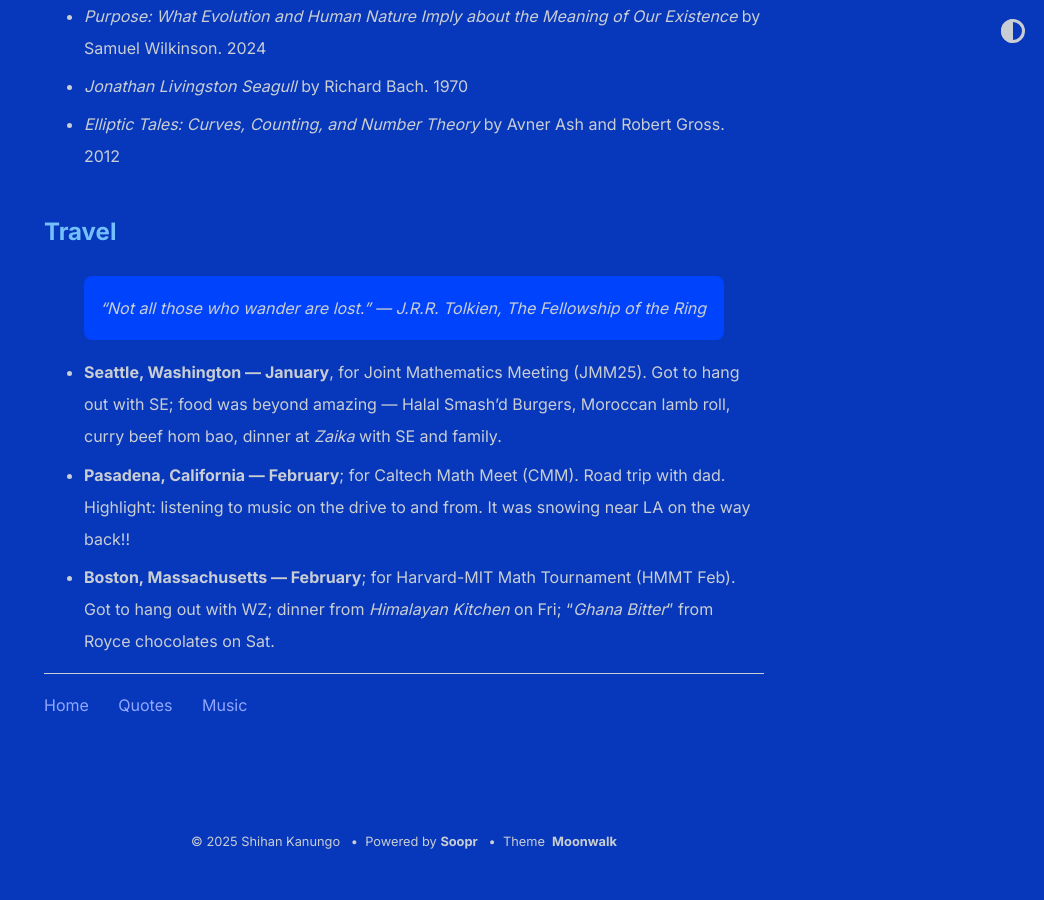
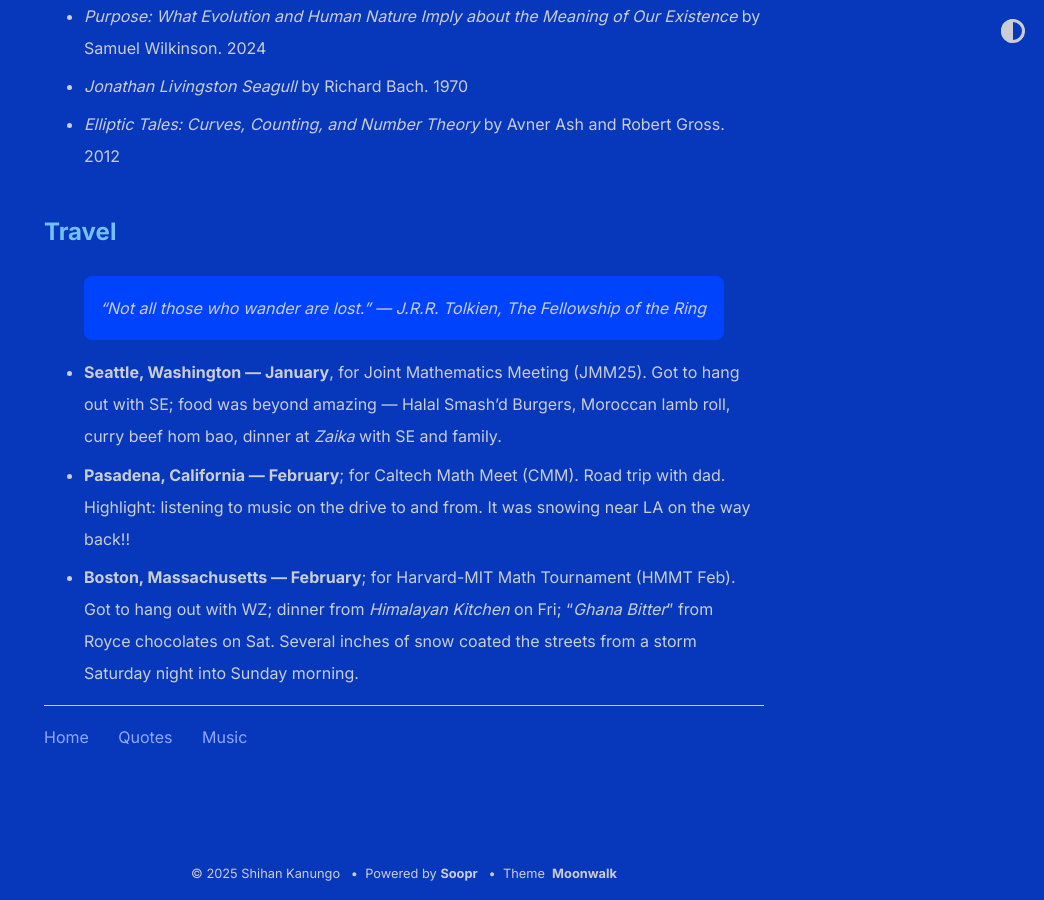
Before and after one commit to shihankanungo/shihankanungo.github.io, a Jekyll site: the page built from wrapped.md, in a window 1280 px wide and 900 px high, scrolled down 1760 px. Shown: the whole window, without its empty margins (236-1280 px from the left). Built offline with Jekyll 4.4.1, drawn with Linux system fonts in a browser that asks for light colours; before the commit the page ends 2628 px from its top, so only the background shows below that.

Commit message:
Update wrapped.md

```diff
--- a/wrapped.md
+++ b/wrapped.md
@@ -52,4 +52,4 @@
 
 - **Seattle, Washington --- January**, for Joint Mathematics Meeting (JMM25). Got to hang out with SE; food was beyond amazing --- Halal Smash'd Burgers, Moroccan lamb roll, curry beef hom bao, dinner at *Zaika* with SE and family.
 - **Pasadena, California --- February**; for Caltech Math Meet (CMM). Road trip with dad. Highlight: listening to music on the drive to and from. It was snowing near LA on the way back!!
-- **Boston, Massachusetts --- February**; for Harvard-MIT Math Tournament (HMMT Feb). Got to hang out with WZ; dinner from *Himalayan Kitchen* on Fri; "*Ghana Bitter*" from Royce chocolates on Sat.
+- **Boston, Massachusetts --- February**; for Harvard-MIT Math Tournament (HMMT Feb). Got to hang out with WZ; dinner from *Himalayan Kitchen* on Fri; "*Ghana Bitter*" from Royce chocolates on Sat. Several inches of snow coated the streets from a storm Saturday night into Sunday morning.
```
